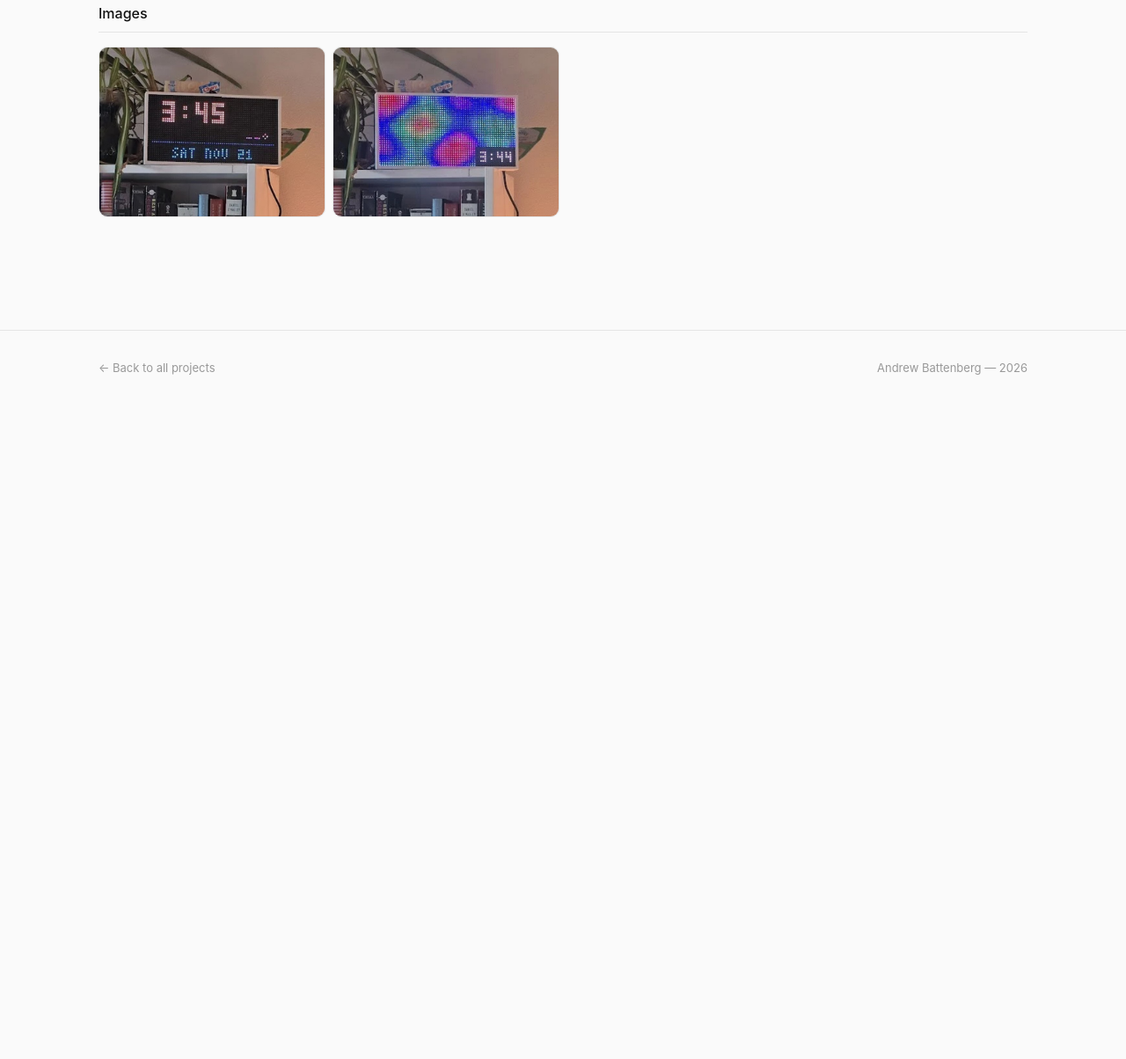
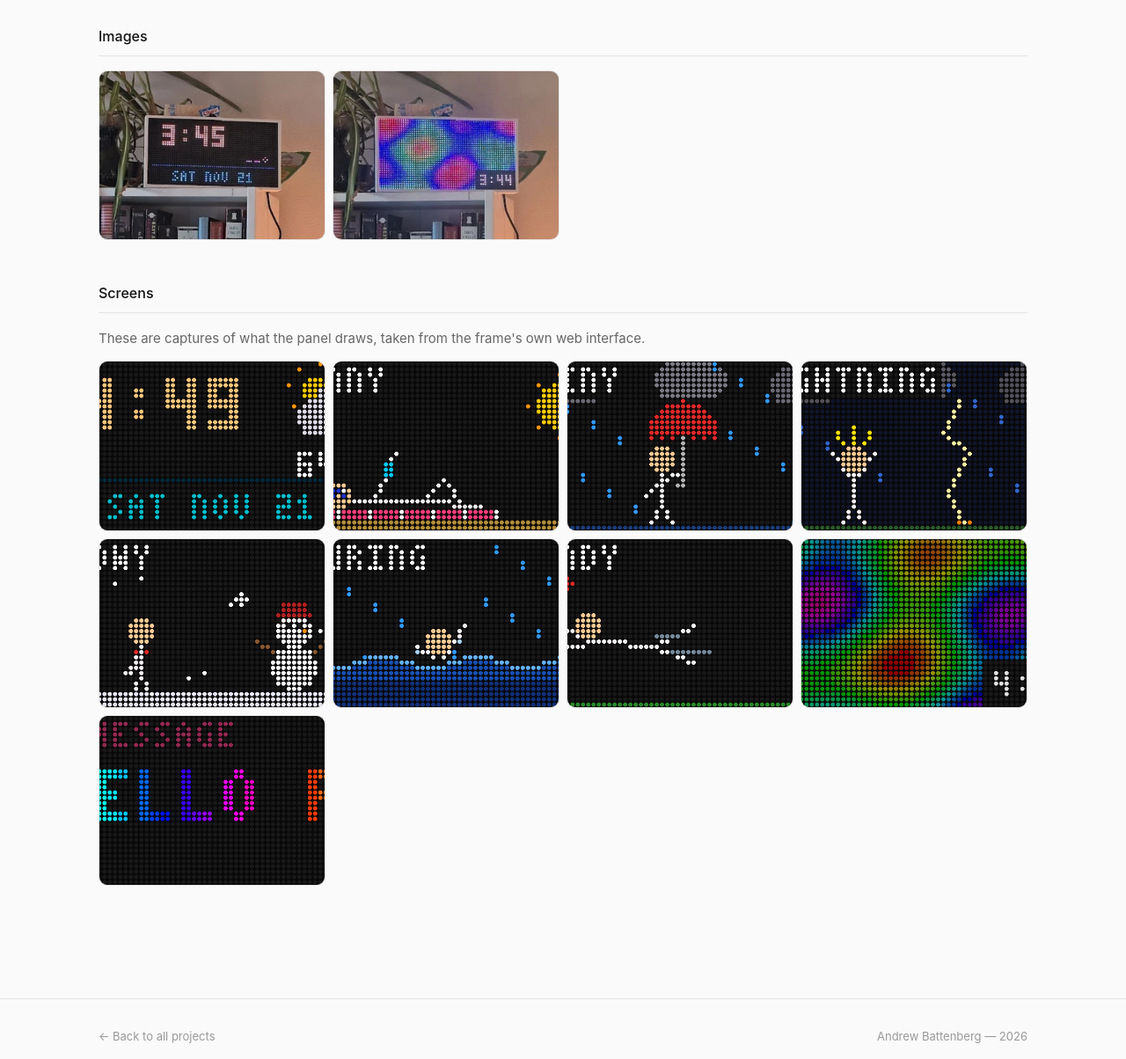
Before and after one commit to Asbatty/project-portfolio, a website: page projects/led-matrix/index.html in a window 1280 px wide. Shown: the part 559-1763 px from the top of the page at 88% size. Before the commit the page ends 1020 px from the top, so only its background shows below. Drawn offline with Linux system fonts and the light colour scheme.

Commit message:
LED Matrix: add Screens gallery from the frame's web app captures
Co-Authored-By: Claude Opus 5.5 <noreply@anthropic.com>

```diff
--- a/projects/led-matrix/index.html
+++ b/projects/led-matrix/index.html
@@ -63,8 +63,9 @@
           <!-- LED-MATRIX: overview -->
           <p>
             The panel is 64×32 RGB, which is 2,048 LEDs at a 4 mm pitch, roughly 10 by 5 inches. An ESP32
-            drives it from inside a frame that holds the panel and electronics. It's lit now and sits on a
-            bookshelf, cycling through a clock and animated patterns.
+            drives it from inside a frame that holds the panel and electronics. It sits on a bookshelf and
+            cycles through a clock, animated art, and a stick figure acting out the current weather.
+            Home Assistant sends it messages and alerts over MQTT.
           </p>
         </div>
 
@@ -79,6 +80,58 @@
             <div class="gallery-item" onclick="openLightbox(this)" data-caption="A plasma animation fills the panel, with the time in the corner.">
               <img src="led-plasma.jpg" alt="A plasma animation fills the panel, with the time in the corner." />
               <div class="gallery-caption">A plasma animation fills the panel, with the time in the corner.</div>
+            </div>
+
+          </div>
+        </div>
+
+        <div class="content-section">
+          <h2>Screens</h2>
+          <p>These are captures of what the panel draws, taken from the frame's own web interface.</p>
+          <div class="gallery">
+            <div class="gallery-item" onclick="openLightbox(this)" data-caption="The clock face, with the current weather in the corner.">
+              <img src="screens/clock.png" alt="The clock face, with the current weather in the corner." />
+              <div class="gallery-caption">The clock face, with the current weather in the corner.</div>
+            </div>
+
+            <div class="gallery-item" onclick="openLightbox(this)" data-caption="Sunny: the stick figure sunbathes.">
+              <img src="screens/weather-sunny.png" alt="Sunny: the stick figure sunbathes." />
+              <div class="gallery-caption">Sunny: the stick figure sunbathes.</div>
+            </div>
+
+            <div class="gallery-item" onclick="openLightbox(this)" data-caption="Rainy: out comes the umbrella.">
+              <img src="screens/weather-rainy.png" alt="Rainy: out comes the umbrella." />
+              <div class="gallery-caption">Rainy: out comes the umbrella.</div>
+            </div>
+
+            <div class="gallery-item" onclick="openLightbox(this)" data-caption="Thunderstorm: hair on end.">
+              <img src="screens/weather-lightning.png" alt="Thunderstorm: hair on end." />
+              <div class="gallery-caption">Thunderstorm: hair on end.</div>
+            </div>
+
+            <div class="gallery-item" onclick="openLightbox(this)" data-caption="Snowy: building a snowman.">
+              <img src="screens/weather-snowy.png" alt="Snowy: building a snowman." />
+              <div class="gallery-caption">Snowy: building a snowman.</div>
+            </div>
+
+            <div class="gallery-item" onclick="openLightbox(this)" data-caption="Pouring: swimming.">
+              <img src="screens/weather-pouring.png" alt="Pouring: swimming." />
+              <div class="gallery-caption">Pouring: swimming.</div>
+            </div>
+
+            <div class="gallery-item" onclick="openLightbox(this)" data-caption="Windy: hanging on to a pole.">
+              <img src="screens/weather-windy.png" alt="Windy: hanging on to a pole." />
+              <div class="gallery-caption">Windy: hanging on to a pole.</div>
+            </div>
+
+            <div class="gallery-item" onclick="openLightbox(this)" data-caption="An animated plasma pattern with a small clock.">
+              <img src="screens/art.png" alt="An animated plasma pattern with a small clock." />
+              <div class="gallery-caption">An animated plasma pattern with a small clock.</div>
+            </div>
+
+            <div class="gallery-item" onclick="openLightbox(this)" data-caption="Messages from Home Assistant scroll across the panel.">
+              <img src="screens/message.png" alt="Messages from Home Assistant scroll across the panel." />
+              <div class="gallery-caption">Messages from Home Assistant scroll across the panel.</div>
             </div>
 
           </div>
```
Also changed, not shown: projects/led-matrix/screens/art.png (added), projects/led-matrix/screens/clock.png (added), projects/led-matrix/screens/message.png (added), projects/led-matrix/screens/weather-lightning.png (added), projects/led-matrix/screens/weather-pouring.png (added), projects/led-matrix/screens/weather-rainy.png (added), projects/led-matrix/screens/weather-snowy.png (added), projects/led-matrix/screens/weather-sunny.png (added), projects/led-matrix/screens/weather-windy.png (added).
